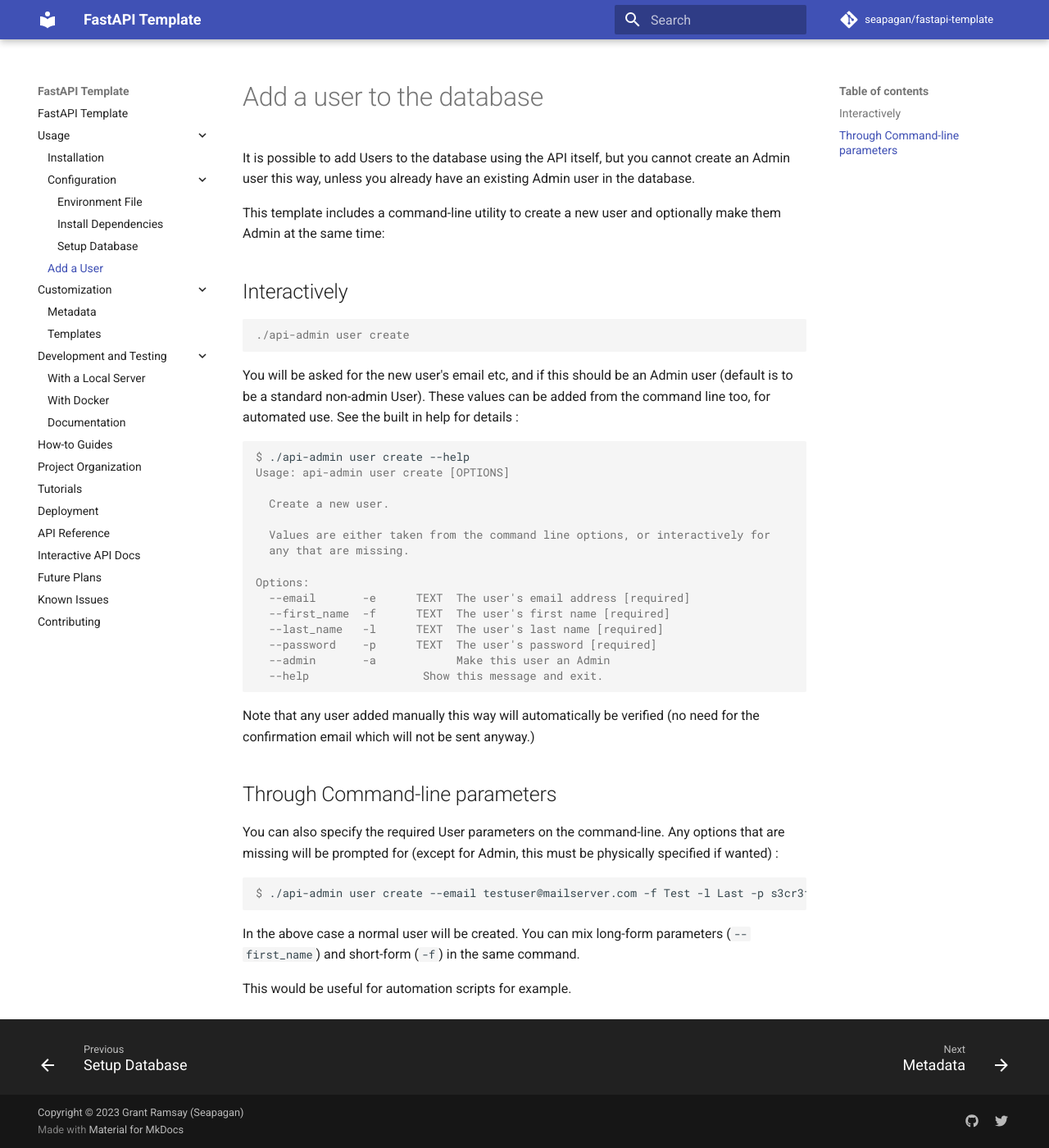
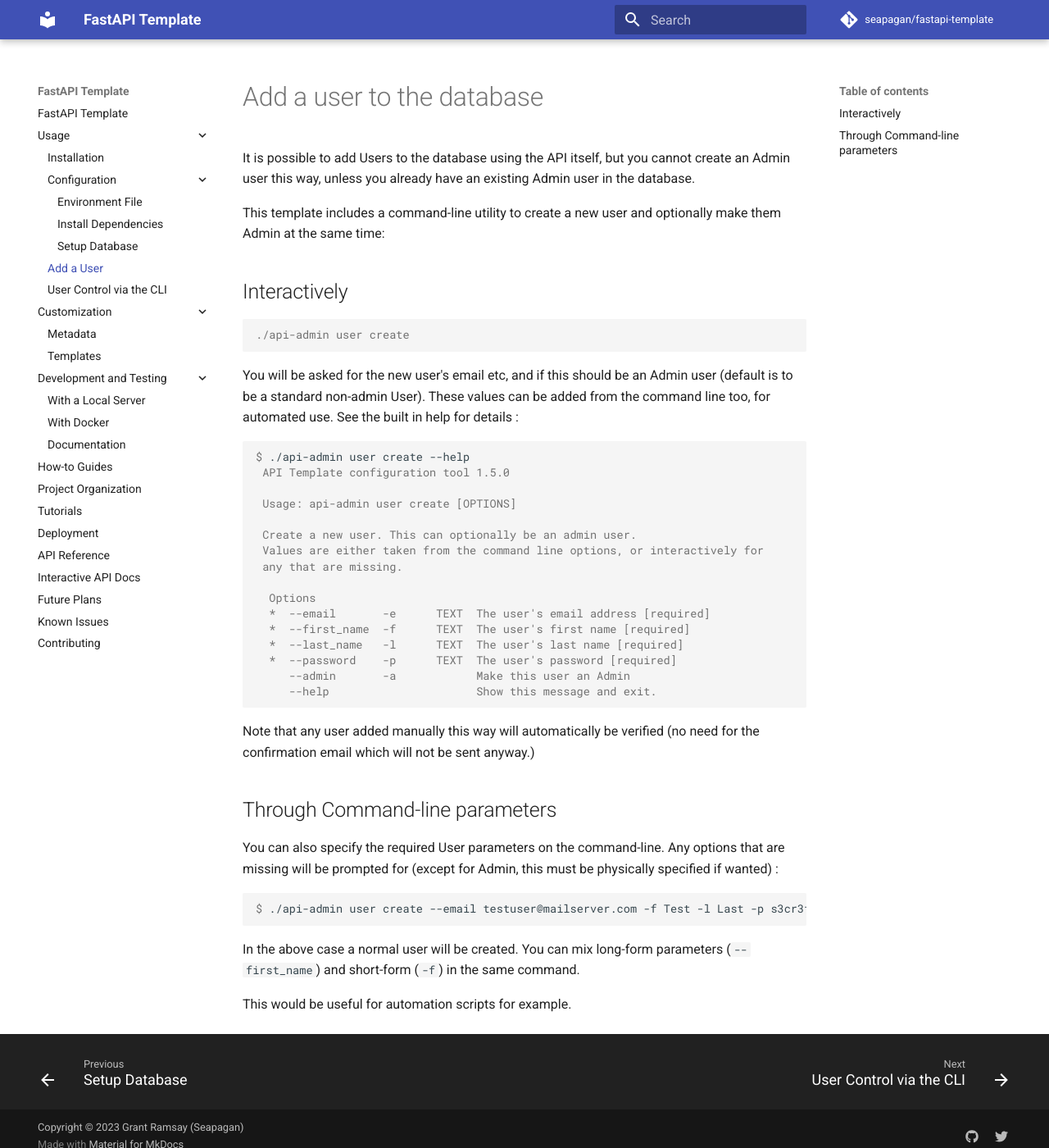
Before and after one commit to seapagan/fastapi-template, an MkDocs documentation site: the page built from docs/usage/add-user.md, in a window 1280 px wide and 1400 px high. Shown: the whole window at 82% size. Built offline with MkDocs 1.6.1 and Material for MkDocs 9.7.7, drawn with Linux system fonts in a browser that asks for light colours; comment, search, counter and statistics services are not loaded.

Commit message:
Docs : describe new user commands in the CLI
Signed-off-by: Grant Ramsay <seapagan@gmail.com>

````diff
--- a/docs/usage/add-user.md
+++ b/docs/usage/add-user.md
@@ -20,20 +20,23 @@
 
 ```console
 $ ./api-admin user create --help
-Usage: api-admin user create [OPTIONS]
+ API Template configuration tool 1.5.0
 
-  Create a new user.
+ Usage: api-admin user create [OPTIONS]
 
-  Values are either taken from the command line options, or interactively for
-  any that are missing.
+ Create a new user. This can optionally be an admin user.
+ Values are either taken from the command line options, or interactively for
+ any that are missing.
 
-Options:
-  --email       -e      TEXT  The user's email address [required]
-  --first_name  -f      TEXT  The user's first name [required]
-  --last_name   -l      TEXT  The user's last name [required]
-  --password    -p      TEXT  The user's password [required]
-  --admin       -a            Make this user an Admin
-  --help                 Show this message and exit.
+  Options
+  *  --email       -e      TEXT  The user's email address [required]
+  *  --first_name  -f      TEXT  The user's first name [required]
+  *  --last_name   -l      TEXT  The user's last name [required]
+  *  --password    -p      TEXT  The user's password [required]
+     --admin       -a            Make this user an Admin
+     --help                      Show this message and exit.
+
+
 ```
 
 Note that any user added manually this way will automatically be verified (no
--- a/mkdocs.yml
+++ b/mkdocs.yml
@@ -49,6 +49,7 @@
           - Install Dependencies: usage/configuration/setup.md
           - Setup Database: usage/configuration/database.md
       - Add a User: usage/add-user.md
+      - User Control via the CLI: usage/user-control.md
   - Customization:
       - Metadata: customization/meta.md
       - Templates: customization/templates.md
````
Also changed, not shown: docs/usage/user-control.md (added, +84 -0 lines).
